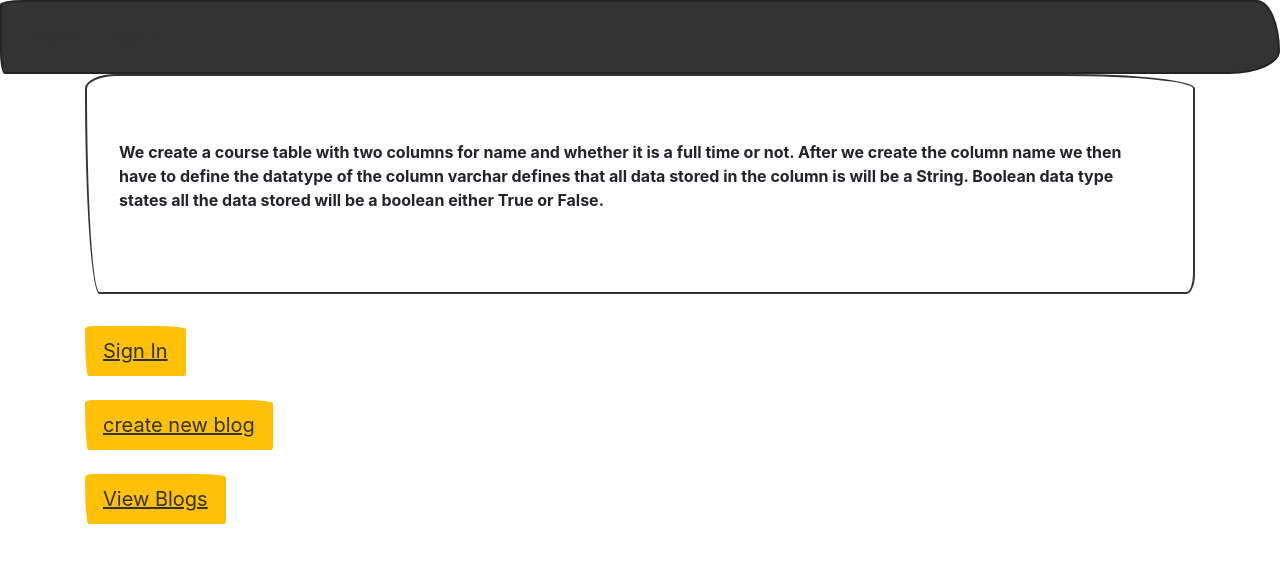
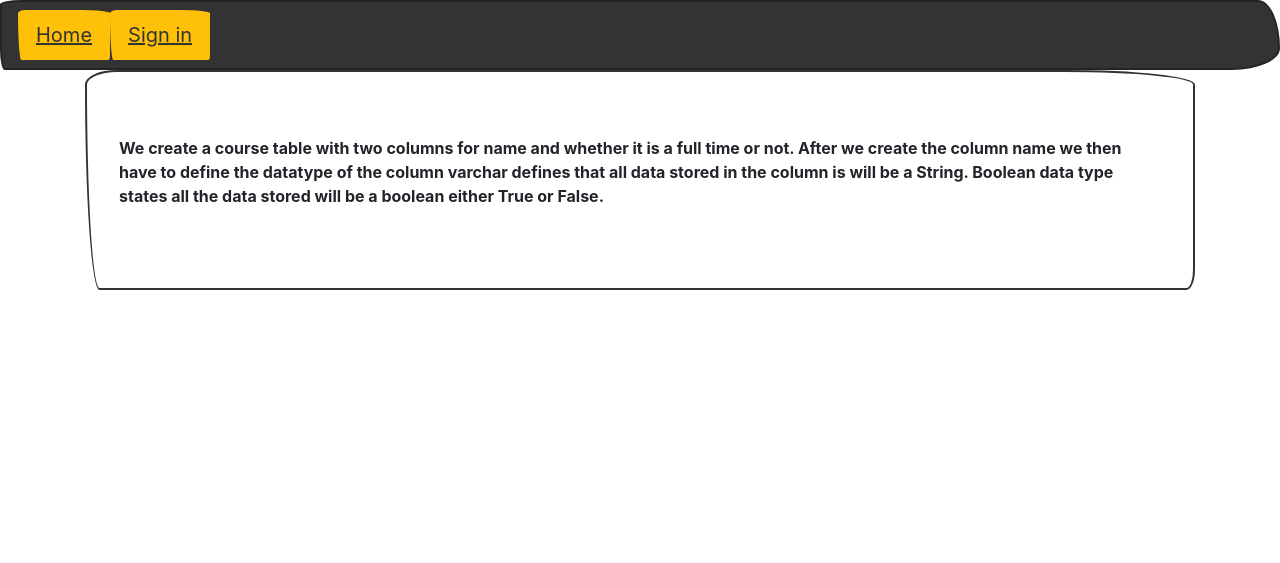
Before and after one commit to moha-abdul/blog, a Flask app: page / in a window 1280 px wide. Shown: the top 563 px of the page. Run offline with Flask 2, Linux system fonts and the light colour scheme; some libraries are stand-ins or nearby versions; some web fonts are replaced.

Commit message:
Style home page

```diff
--- a/app/templates/index.html
+++ b/app/templates/index.html
@@ -9,14 +9,5 @@
             defines that all data stored in the column is will be a String.
             Boolean data type states all the data stored will be a boolean either True or False.</p>
     </div>
-
-                <button type="button" class="btn btn-warning btn-lg text-white"><a href="auth/login">Sign In</a></button>
-                 <br>
-                <br>
-                <button type="button" class="btn btn-warning btn-lg"><a href="/blog/new">create new blog</a></button>
-                 <br>
-                <br>
-                <button type="button" class="btn btn-warning btn-lg"><a href="{{url_for('main.blog_list')}}">View Blogs</a></button>
-                <br>
 </div>
 {% endblock %}
--- a/app/templates/macros.html
+++ b/app/templates/macros.html
@@ -1,7 +1,7 @@
 {% macro displayBlogs(blogs) %}
 {% for blog in blogs %}
 
-  <div class="card m-7">
+  <div class="card m-9">
     <div class="card-header">
       <h3 class="card-title">{{blogs.title}}</h3>
     </div>
--- a/app/templates/navbar.html
+++ b/app/templates/navbar.html
@@ -4,16 +4,16 @@
 	<!-- <ul class="navbar-nav mr-auto"> -->
 		<ul class="nav navbar-nav navbar-right">
 		{% if current_user.is_authenticated %}
-			<li class="nav-item active" style="color:rgb(255, 255, 255);padding:15px;"><a href="{{url_for('.index')}}">Home</a></li>
-			<li class="nav-item active" style="color:rgb(255, 255, 255);padding:15px;"><a href="{{url_for('main.profile',username=current_user.username)}}">Profile</a></li>
-			<li class="nav-item active" style="color:rgb(255, 255, 255);padding:15px;"><a href="{{url_for('auth.logout')}}">Sign out</a></li>
-			<li class="nav-item active" style="color:rgb(255, 255, 255);padding:15px;">{{current_user.username}}</li>
+			<li><button type="button" class="btn btn-warning btn-lg"><a href="{{url_for('.index')}}">Home</a></button></li>
+			<li><button type="button" class="btn btn-success btn-lg"><a href="{{url_for('main.profile',username=current_user.username)}}">Profile</a></button></li>
+			<li><button type="button" class="btn btn-danger btn-lg"><a href="{{url_for('auth.logout')}}">Sign out</a></li>
 
-            <li class="nav-item active" style="color:rgb(255, 255, 255);padding:15px;"><a href="{{url_for('main.blog_list')}}">Blogs</a></li>
-            <li class="nav-item active" style="color:rgb(255, 255, 255);padding:15px;"><a href="{{url_for('main.new_blog')}}">New blog</a></li>
+            <li><button type="button" class="btn btn-info btn-lg"><a href="{{url_for('main.blog_list')}}">Blogs</a></button></li>
+            <li><button type="button" class="btn btn-warning btn-lg"><a href="/blog/new">New blog</a></button></li>
+			<li><button type="button" class="btn btn-warning btn-lg">{{current_user.username}}</button></li>
 		{% else %}
-			<li class="nav-item active" style="color:rgb(255, 255, 255);padding:15px;"><a href="{{url_for('main.index')}}">Home</a></li>
-			<li class="nav-item active" style="color:rgb(255, 255, 255);padding:15px;"><a href="{{url_for('auth.login')}}">Sign in</a></li>
+			<li><button type="button" class="btn btn-warning btn-lg"><a href="{{url_for('.index')}}">Home</a></button></li>
+			<li><button type="button" class="btn btn-warning btn-lg"><a href="{{url_for('auth.login')}}">Sign in</a></button></li>
 		{% endif %}
 		</ul>
 	</div>
--- a/app/templates/singleblog.html
+++ b/app/templates/singleblog.html
@@ -2,7 +2,7 @@
 {% block content %}
 <div class="jumbotron">
   <div class="container">
-   <div class="card border-secondary mb-3" style="max-width: 18rem;">
+   <div class="card border-secondary mb-3" style="max-width: 50rem;">
    <div class="card-header"><h5>{{ blog.title }}</h5>
 
   </div>
```
